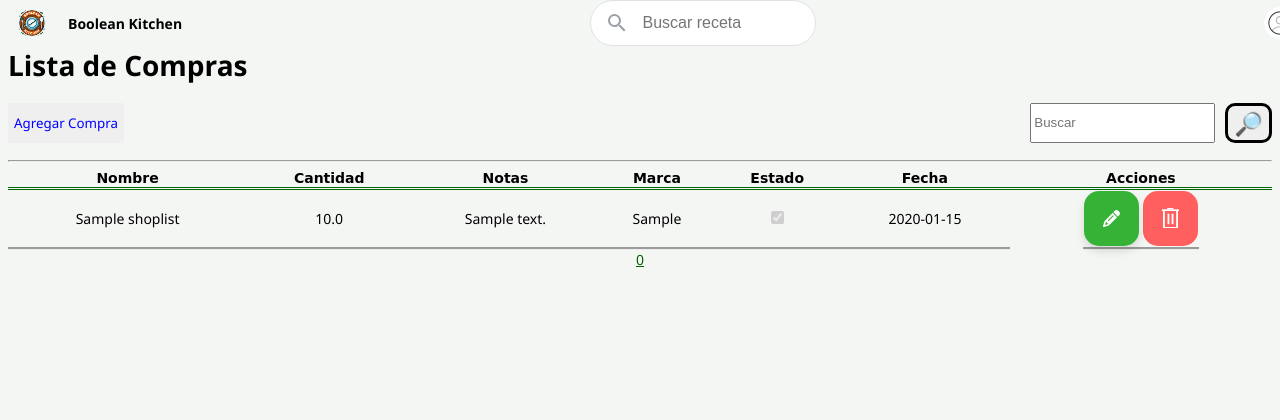
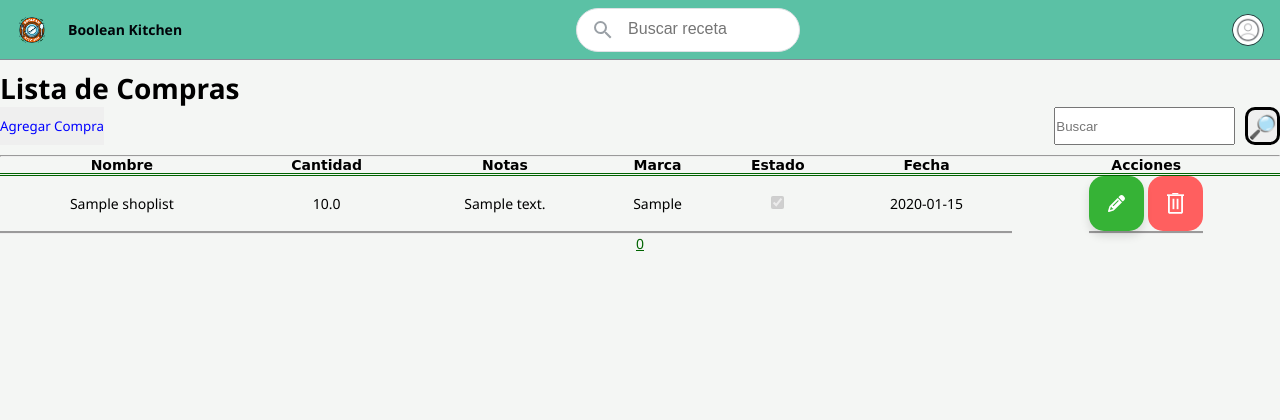
Before and after one commit to brayrpgs/Proyecto-de-Progra-IV, a Spring Boot app: page /shoplist/panel in a window 1280 px wide. Shown: the top 420 px of the page. Run offline with Spring Boot 4, Linux system fonts and the light colour scheme; data comes from the database, SQL or seed files in the repository; tables that the repository leaves empty hold one stand-in row (values such as "Sample post"); some of the project's set-up classes (security, data sources, template engines, error pages and the like) are left out, and stand-ins take their place.

Commit message:
Update panel.html

```diff
--- a/BooleanKitchen/src/main/resources/templates/shoplist/panel.html
+++ b/BooleanKitchen/src/main/resources/templates/shoplist/panel.html
@@ -14,6 +14,7 @@
         <link rel="stylesheet" th:href="@{/css/stFooter.css}" />
         <link rel="stylesheet" th:href="@{/css/stModal.css}" />
         <link rel="stylesheet" th:href="@{/css/shoplist/insert.css}" />
+        <link rel="stylesheet" th:href="@{/css/stRecetasYNoticias.css}">
         <script th:src="@{/js/jsNav.js}"></script>
         <script th:src="@{/js/shoplist/shoplist.js}"></script>
     </head>
@@ -21,7 +22,7 @@
     <body>
         <div th:insert="~{ plantillas/nav :: nav }"></div>
         <br />
-        <h1>Lista de Compras</h1>
+        <h1 style="margin-top: 50px;">Lista de Compras</h1>
         <span id="postNav">
             <button id="insert" style="color: blue; margin-bottom: 10px;" , th:attr="onclick='showComponentInsert()'" value="0"
                     title="insertar registros">
```
